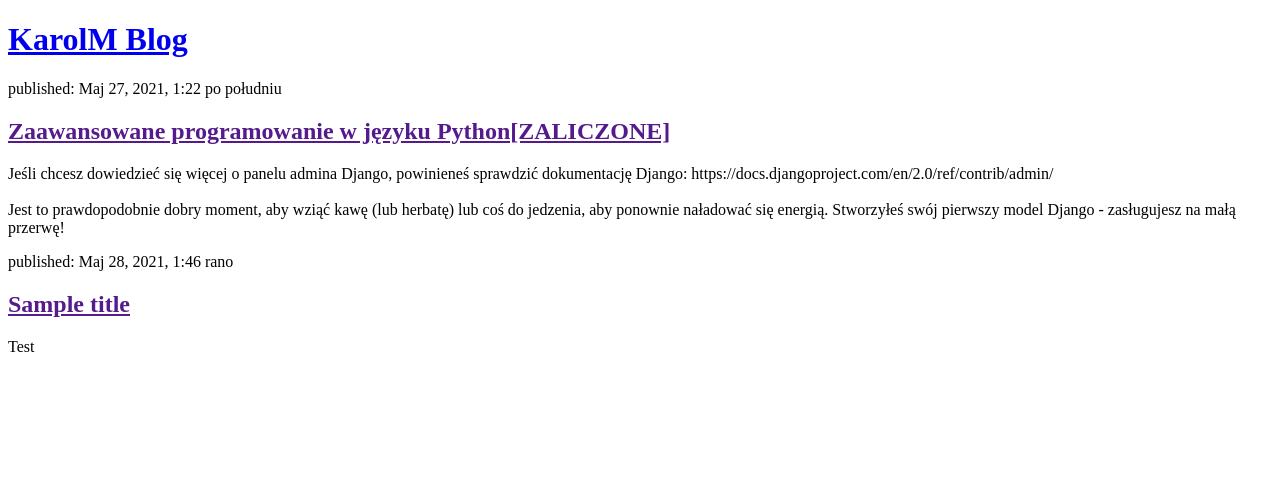
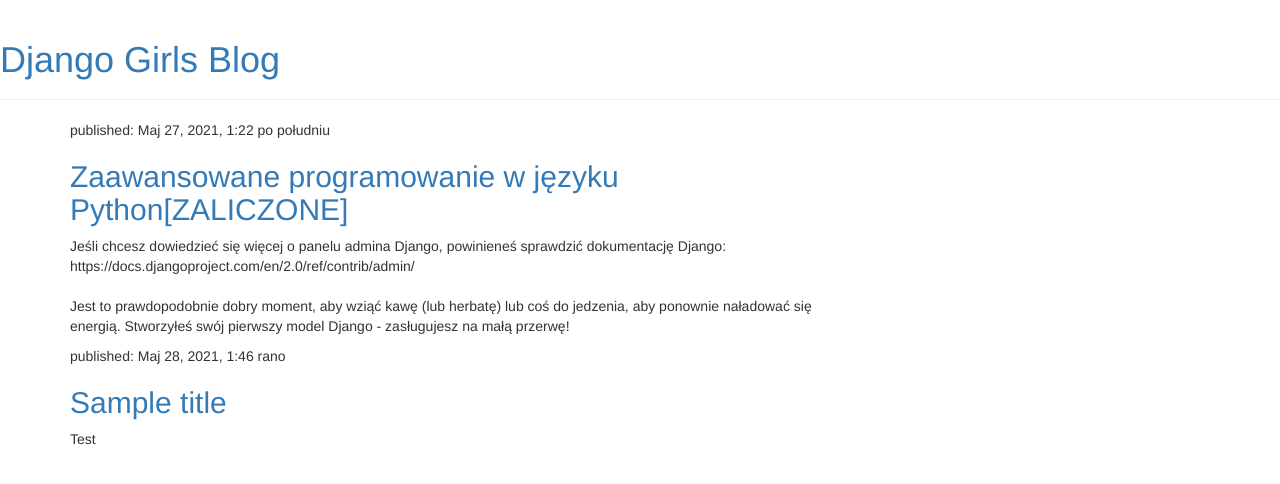
Before and after one commit to karolerykmikolajczuk/Advanced-Python-Subject, a Django app: page / in a window 1280 px wide. Shown: the top 484 px of the page. Run offline with Django 3.2, Linux system fonts and the light colour scheme; data comes from the database, SQL or seed files in the repository; some libraries are stand-ins or nearby versions.

Commit message:
Add posts printing

```diff
--- /dev/null
+++ b/templates/blog/base.html
@@ -0,0 +1,24 @@
+{% load static %}
+<!DOCTYPE html>
+<html>
+    <head>
+        <title>Django Girls blog</title>
+        <link rel="stylesheet" href="//maxcdn.bootstrapcdn.com/bootstrap/3.2.0/css/bootstrap.min.css">
+        <link rel="stylesheet" href="//maxcdn.bootstrapcdn.com/bootstrap/3.2.0/css/bootstrap-theme.min.css">
+        <link href='//fonts.googleapis.com/css?family=Lobster&subset=latin,latin-ext' rel='stylesheet' type='text/css'>
+        <link rel="stylesheet" href="{% static 'css/blog.css' %}">
+    </head>
+    <body>
+        <div class="page-header">
+            <h1><a href="/">Django Girls Blog</a></h1>
+        </div>
+        <div class="content container">
+            <div class="row">
+                <div class="col-md-8">
+                {% block content %}
+                {% endblock %}
+                </div>
+            </div>
+        </div>
+    </body>
+</html>
--- a/templates/blog/post_list.html
+++ b/templates/blog/post_list.html
@@ -1,19 +1,35 @@
+{% extends 'blog/base.html' %}
+{% load static %}
 <!DOCTYPE html>
 <html lang="pl">
     <head>
         <title>KarolM blog</title>
+        <link rel="stylesheet" href="//maxcdn.bootstrapcdn.com/bootstrap/3.2.0/css/bootstrap.min.css">
+        <link rel="stylesheet" href="//maxcdn.bootstrapcdn.com/bootstrap/3.2.0/css/bootstrap-theme.min.css">
+        <link href="//fonts.googleapis.com/css?family=Lobster&subset=latin,latin-ext" rel="stylesheet" type="text/css">
+        <link rel="stylesheet" href="{% static 'css/blog.css' %}">
     </head>
     <body>
-        <div>
+        <div class="page-header">
             <h1><a href="/">KarolM Blog</a></h1>
         </div>
 
+        <div class="content container">
+            <div class="row">
+                <div class="col-md-8">
+                    {% block content %}
                         {% for post in posts %}
-    <div>
+                            <div class="post">
+                                <div class="date">
                                     <p>published: {{ post.published_date }}</p>
+                                </div>
                                 <h2><a href="">{{ post.title }}</a></h2>
                                 <p>{{ post.text|linebreaksbr }}</p>
                             </div>
                         {% endfor %}
+                    {% endblock %}
+                </div>
+            </div>
+        </div>
     </body>
 </html>
```
Lines whose indentation alone changed are shown as unchanged.
